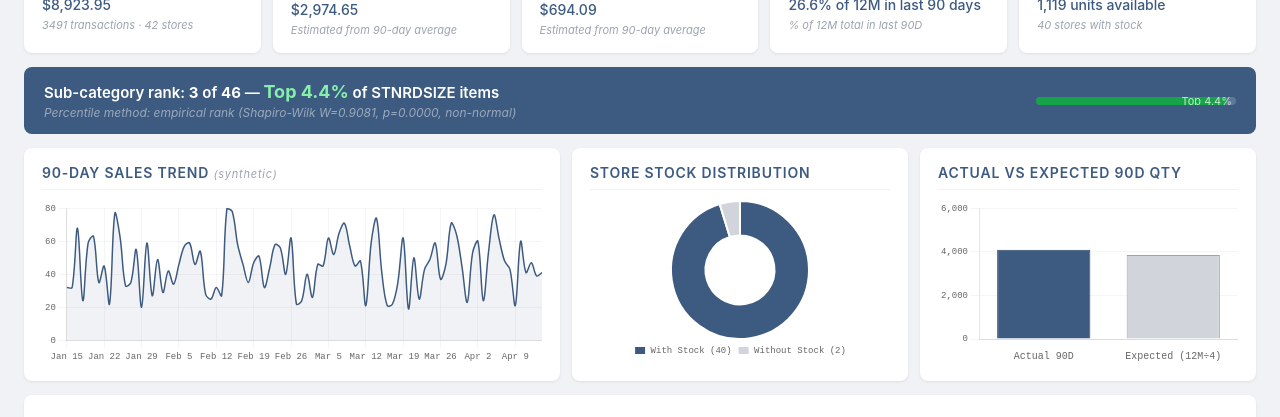
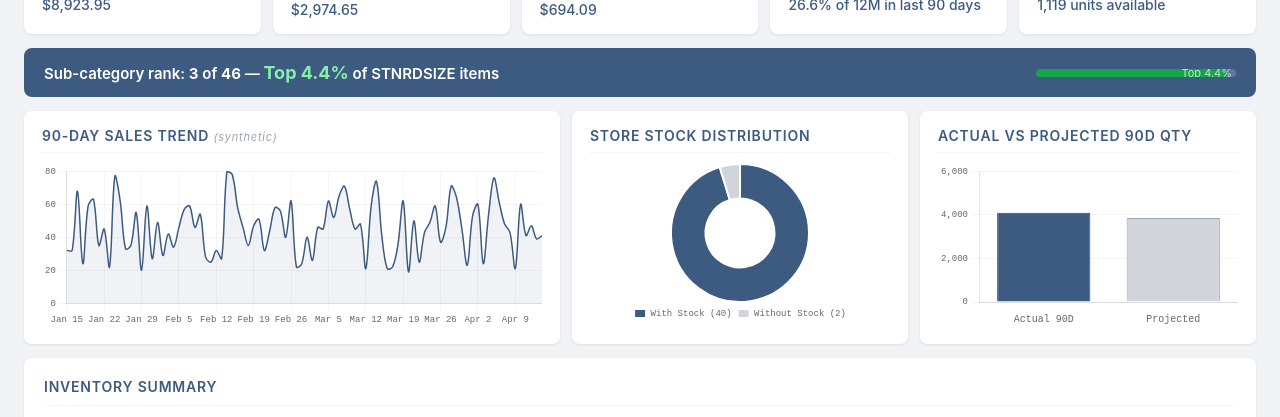
Before and after one commit to HoustonPrker/Top-250-Pipeline, a plain HTML site: page index.html in a window 1280 px wide. Shown: the part 311-728 px from the top of the page. Drawn offline with nearby package versions, Linux system fonts and the light colour scheme.

Commit message:
Item zoom cleanup: remove subtext labels, fix unused var, rename Expected to Projected
- Remove kpi-note subtexts: transactions/stores, EST notes, velocity note, stores-with-stock
- Remove rank method/percentile subtext from rank strip
- Remove rank-method element from HTML
- Rename 'Expected (12M÷4)' to 'Projected' in chart label and chart title

Co-Authored-By: Claude Sonnet 4.6 <noreply@anthropic.com>

```diff
--- a/index.html
+++ b/index.html
@@ -113,39 +113,33 @@
           <div class="kpi-lbl">90-Day Sales</div>
           <div class="kpi-val" id="k-qty90"></div>
           <div class="kpi-sub" id="k-amt90"></div>
-          <div class="kpi-note" id="k-txn"></div>
         </div>
         <div class="kpi-card">
           <div class="kpi-lbl">30-Day Sales <span class="est-badge">EST</span></div>
           <div class="kpi-val" id="k-qty30"></div>
           <div class="kpi-sub" id="k-amt30"></div>
-          <div class="kpi-note">Estimated from 90-day average</div>
         </div>
         <div class="kpi-card">
           <div class="kpi-lbl">7-Day Sales <span class="est-badge">EST</span></div>
           <div class="kpi-val" id="k-qty7"></div>
           <div class="kpi-sub" id="k-amt7"></div>
-          <div class="kpi-note">Estimated from 90-day average</div>
         </div>
         <div class="kpi-card">
           <div class="kpi-lbl">Sales Velocity</div>
           <div class="kpi-val" id="k-vel"></div>
           <div class="kpi-sub" id="k-pct"></div>
-          <div class="kpi-note">% of 12M total in last 90D</div>
         </div>
         <div class="kpi-card">
           <div class="kpi-lbl">Item Status</div>
           <div class="kpi-val" id="k-status"></div>
           <div class="kpi-sub" id="k-stock"></div>
-          <div class="kpi-note" id="k-stock-note"></div>
         </div>
       </div>
 
       <!-- Rank strip -->
       <div class="rank-strip">
         <div class="rank-text">
-          <div class="rank-main"   id="rank-main"></div>
-          <div class="rank-method" id="rank-method"></div>
+          <div class="rank-main" id="rank-main"></div>
         </div>
         <div class="rank-bar-wrap">
           <div class="rank-bar-fill" id="rank-bar" style="width:0%"></div>
@@ -164,7 +158,7 @@
           <div class="chart-container"><canvas id="chart-stores"></canvas></div>
         </div>
         <div class="chart-panel">
-          <div class="chart-title">Actual vs Expected 90D Qty</div>
+          <div class="chart-title">Actual vs Projected 90D Qty</div>
           <div class="chart-container"><canvas id="chart-compare"></canvas></div>
         </div>
       </div>
--- a/js/charts.js
+++ b/js/charts.js
@@ -119,7 +119,7 @@ function renderCharts(item, qty90, amt90) {
     document.getElementById('chart-compare').getContext('2d'), {
     type: 'bar',
     data: {
-      labels: ['Actual 90D', 'Expected (12M÷4)'],
+      labels: ['Actual 90D', 'Projected'],
       datasets: [{
         data: [qty90, Math.round(expected)],
         backgroundColor: [velColor, '#d1d5db'],
--- a/js/views/item-zoom.js
+++ b/js/views/item-zoom.js
@@ -37,7 +37,7 @@ function clearView() {
 function renderItem(item) {
   destroyCharts();
 
-  const { pct, method } = computePercentile(item);
+  const { pct } = computePercentile(item);
   const pctR = Math.round(pct * 10) / 10;
 
   show('item-view');
@@ -61,8 +61,6 @@ function renderItem(item) {
 
   document.getElementById('k-qty90').textContent = fmtQty(qty90);
   document.getElementById('k-amt90').textContent = fmt$(amt90);
-  document.getElementById('k-txn').textContent   =
-    `${item.TXN_COUNT || 0} transactions · ${item.STORE_COUNT || 0} stores`;
 
   document.getElementById('k-qty30').textContent = fmtQty(qty90 / 3);
   document.getElementById('k-amt30').textContent = fmt$(amt90 / 3);
@@ -90,15 +88,12 @@ function renderItem(item) {
     `<span class="${stsCls}" style="font-size:14px">${stsLbl}</span>`;
   document.getElementById('k-stock').textContent =
     `${fmtQty(item.QTY_AVAIL_ALL_STORES)} units available`;
-  document.getElementById('k-stock-note').textContent =
-    `${item.STORES_WITH_STOCK || 0} stores with stock`;
 
   // ── RANK STRIP ───────────────────────────────────────────────
   const topPctStrip = Math.round((100 - pctR) * 10) / 10;
   document.getElementById('rank-main').innerHTML =
     `Sub-category rank: <strong>${rankNum}</strong> of <strong>${rankTotal}</strong>`
     + ` — <span class="rank-pct">Top ${topPctStrip}%</span> of ${item.SUBCAT_COD} items`;
-  document.getElementById('rank-method').textContent = `Percentile method: ${method}`;
   document.getElementById('rank-bar').style.width     = `${Math.min(100, pctR)}%`;
   document.getElementById('rank-bar-lbl').textContent = `Top ${topPctStrip}%`;
 
```
